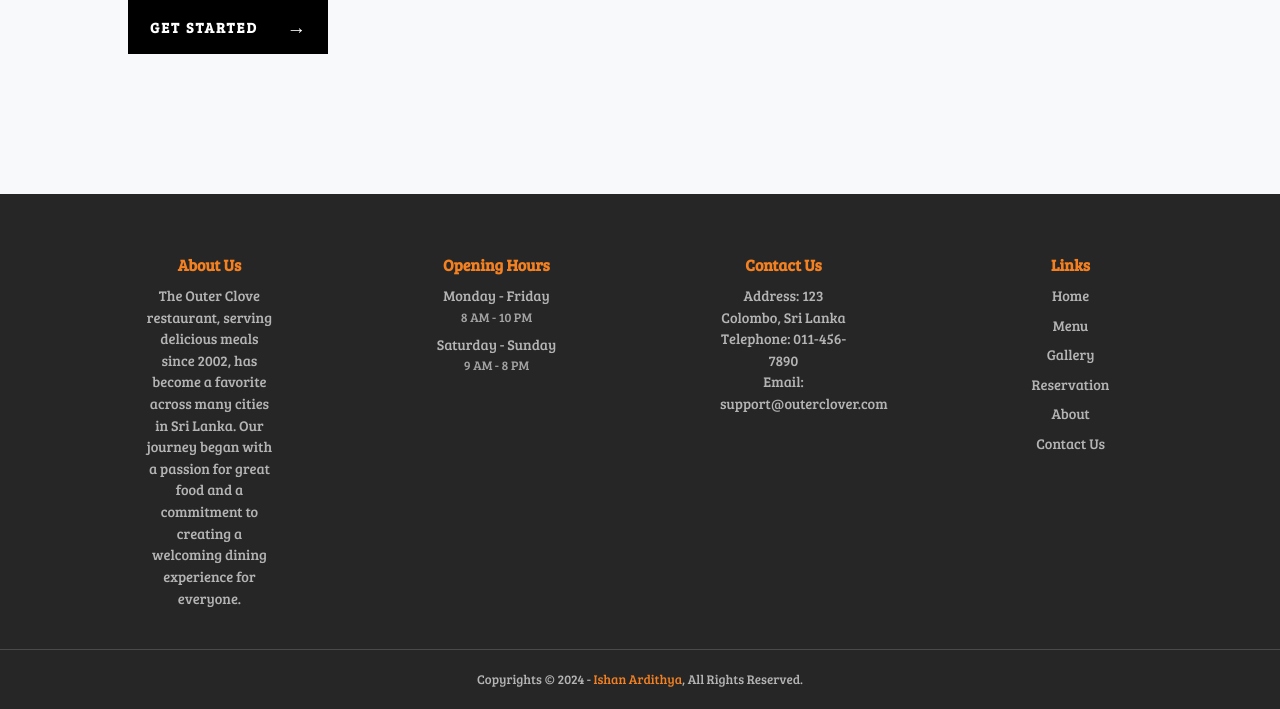
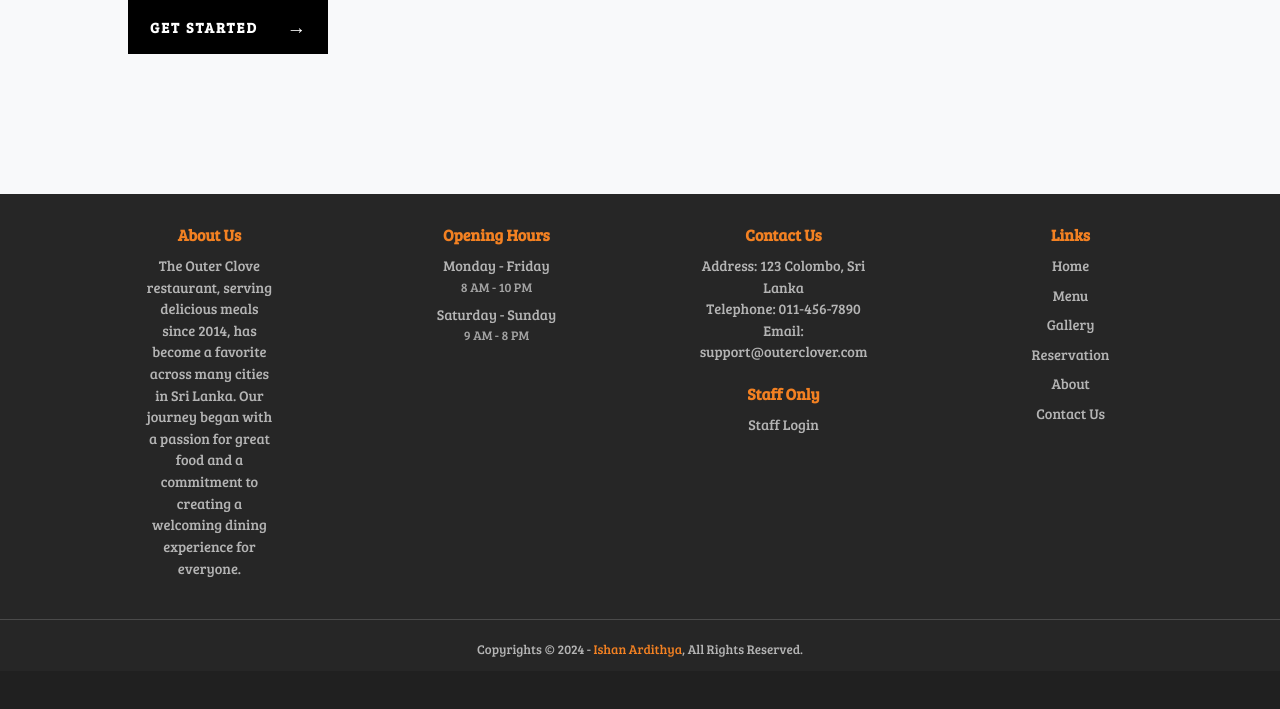
Before and after one commit to IshanArdithya/TheOuterClove, a PHP site: page /cart.php in a window 1280 px wide. Shown: the part 722-1431 px from the top of the page. After the commit the page ends 1379 px from the top, so only its background shows below. Run offline with PHP 8.4, Linux system fonts and the light colour scheme; some libraries are stand-ins or nearby versions; some web fonts are replaced.

Commit message:
Update footer.php

```diff
--- a/components/footer.php
+++ b/components/footer.php
@@ -1,11 +1,12 @@
 <!-- -------------- Footer -------------- -->
 
-<footer id="site-footer">
 <footer id="site-footer">
     <div class="footer-row">
         <div class="footer-column">
             <h4>About Us</h4>
-                    <p>The Outer Clove restaurant, serving delicious meals since 2002, has become a favorite across many cities in Sri Lanka. Our journey began with a passion for great food and a commitment to creating a welcoming dining experience for everyone.</p>
+            <p>The Outer Clove restaurant, serving delicious meals since 2014, has become a favorite across many
+                cities in Sri Lanka. Our journey began with a passion for great food and a commitment to creating a
+                welcoming dining experience for everyone.</p>
         </div>
 
         <div class="footer-column">
@@ -17,12 +18,22 @@
         </div>
 
         <div class="footer-column">
+            <div class="footer-column-flex">
+                <div>
                     <h4>Contact Us</h4>
                     <p>
                         Address: 123 Colombo, Sri Lanka<br>
                         Telephone: 011-456-7890<br>
                         Email: support@outerclover.com
                     </p>
+                </div>
+                <div>
+                    <h4>Staff Only</h4>
+                    <ul class="footer-links">
+                        <li><a href="admin/adminlogin.php">Staff Login</a></li>
+                    </ul>
+                </div>
+            </div>
         </div>
 
         <div class="footer-column">
@@ -40,19 +51,7 @@
 
 
     <div class="footer-bottom">
-            <p>Copyrights &copy; 2024 - <a href="https://github.com/IshanArdithya"><span class="theme-accent-color">Ishan Ardithya</span></a>, All Rights Reserved.</p>
+        <p>Copyrights &copy; 2024 - <a href="https://github.com/IshanArdithya"><span class="theme-accent-color">Ishan
+                    Ardithya</span></a>, All Rights Reserved.</p>
     </div>
-
-        <!-- <script>
-            window.onscroll = function() {scrollFunction()};
-
-            function scrollFunction() {
-                if (document.body.scrollTop > 50 || document.documentElement.scrollTop > 50) {
-                document.getElementById("header").style.background = "rgba(38, 38, 38, 1)";
-                } else {
-                document.getElementById("header").style.background = "transparent";
-                }
-            }
-        </script> -->
-
 </footer>
```
Lines whose indentation alone changed are shown as unchanged.
